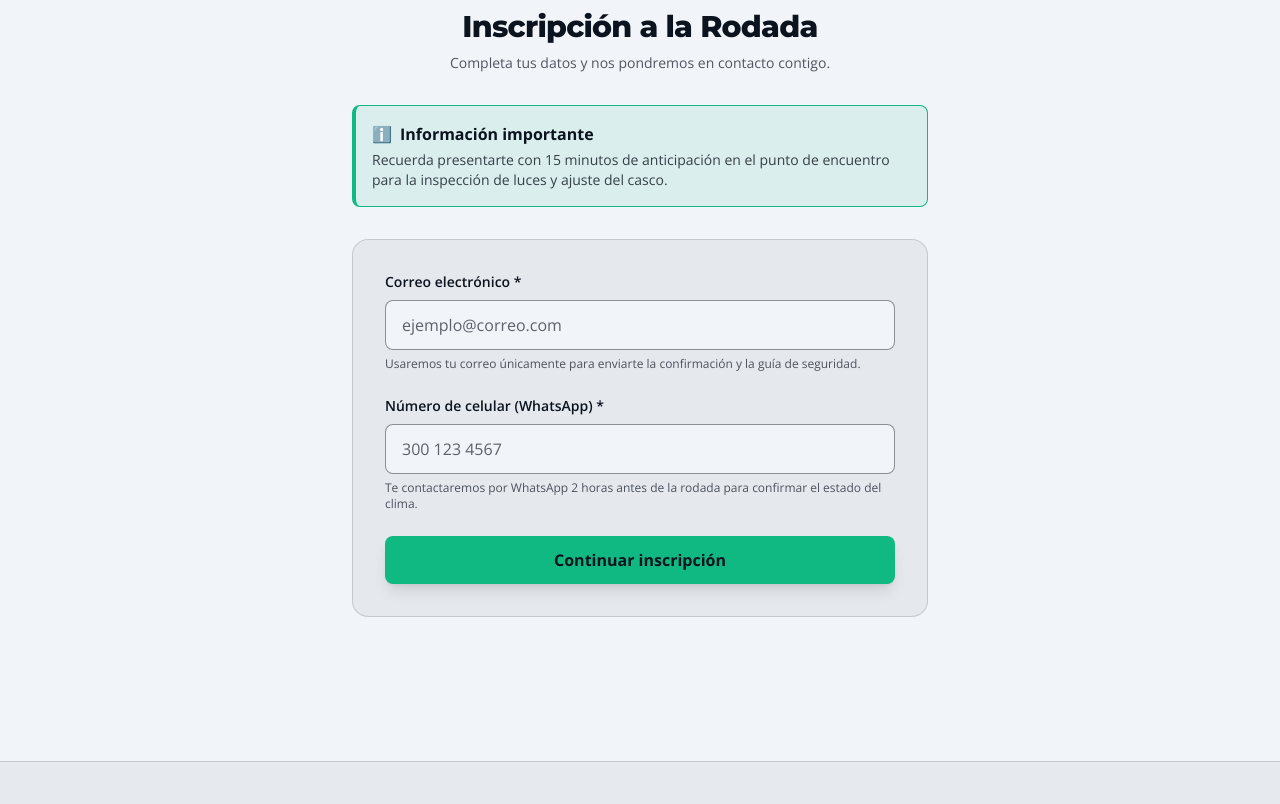
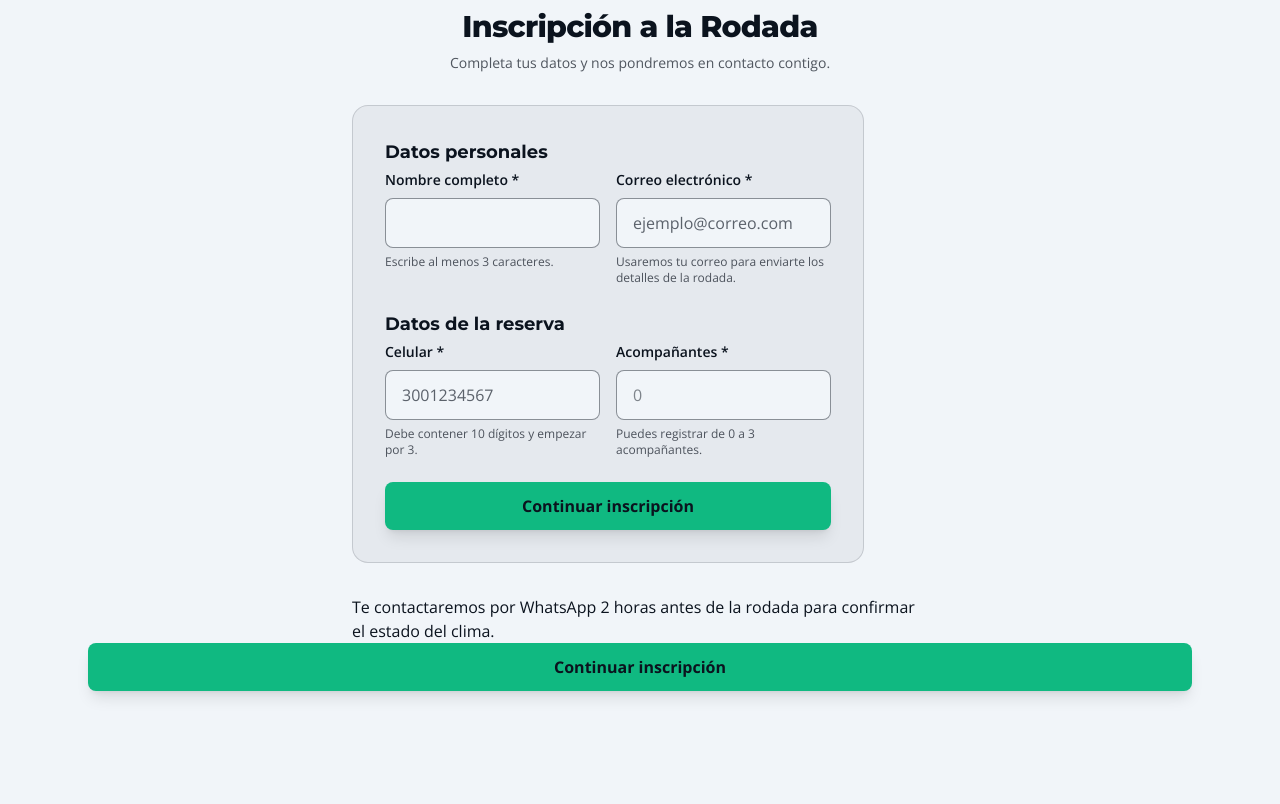
Before and after one commit to porscheodin/RuedasLibres, a website: page nocturna/index.html in a window 1280 px wide. Shown: the part 2297-3101 px from the top of the page. Drawn offline with nearby package versions, Linux system fonts and the light colour scheme.

Commit message:
feat: complete nocturna registration form

```diff
--- a/nocturna/index.html
+++ b/nocturna/index.html
@@ -365,38 +365,73 @@
                         </p>
                     </div>
 
-                    <!-- Alerta copiada idéntica de componentes.html -->
-                    <div class="p-4 bg-verde-ruta/10 border-l-4 border-verde-ruta border border-azul-noche/15 rounded-lg dark:bg-azul-noche dark:border-verde-ruta dark:border-blanco-hielo/10">
-                        <h4 class="flex items-center gap-2 text-base font-bold text-azul-noche dark:text-verde-ruta">
-                            <span>ℹ️</span> Información importante
-                        </h4>
-                        <p class="mt-1 text-sm text-azul-noche/80 dark:text-blanco-hielo/80">
-                            Recuerda presentarte con 15 minutos de anticipación en el punto de encuentro para la inspección de luces y ajuste del casco.
-                        </p>
-                    </div>
+                    <form class="max-w-lg space-y-6 p-6 bg-azul-superficie/5 border border-azul-noche/15 rounded-2xl dark:bg-azul-superficie dark:border-blanco-hielo/10 md:p-8"
+                        onsubmit="return false;">
+                        <fieldset class="grid grid-cols-1 gap-4 md:grid-cols-2">
+                            <legend class="col-span-full mb-1 text-lg font-bold font-montserrat text-azul-noche dark:text-blanco-hielo">
+                                Datos personales
+                            </legend>
 
-                    <!-- Formulario copiado idéntico de componentes.html -->
-                    <form class="space-y-6 p-6 bg-azul-superficie/5 border border-azul-noche/15 rounded-2xl dark:bg-azul-superficie dark:border-blanco-hielo/10 md:p-8" onsubmit="return false;">
                             <div class="flex flex-col">
-                            <label for="campo-correo" class="mb-2 text-sm font-semibold text-azul-noche dark:text-blanco-hielo">
-                                Correo electrónico <span class="text-azul-noche dark:text-verde-ruta">*</span>
+                                <label for="campo-nombre" class="mb-2 text-sm font-semibold text-azul-noche dark:text-blanco-hielo">
+                                    Nombre completo <span class="text-azul-noche dark:text-verde-ruta" aria-hidden="true">*</span>
                                 </label>
-                            <input type="email" id="campo-correo" name="correo" placeholder="ejemplo@correo.com"
-                                aria-describedby="ayuda-correo" required
+                                <input type="text" id="campo-nombre" name="nombre" autocomplete="name" minlength="3" required
+                                    aria-describedby="ayuda-nombre"
                                     class="w-full px-4 py-3 text-sm bg-blanco-hielo border border-azul-noche/45 rounded-lg text-azul-noche transition-colors dark:bg-azul-noche dark:border-blanco-hielo/40 dark:text-blanco-hielo placeholder:text-azul-noche/65 dark:placeholder:text-blanco-hielo/65 md:text-base focus:outline-none focus:ring-2 focus:ring-verde-ruta focus:border-transparent focus:ring-offset-2 focus:ring-offset-blanco-hielo dark:focus:ring-offset-azul-superficie" />
-                            <p id="ayuda-correo" class="mt-1.5 text-xs text-azul-noche/70 dark:text-blanco-hielo/70">
-                                Usaremos tu correo únicamente para enviarte la confirmación y la guía de seguridad.
+                                <p id="ayuda-nombre" class="mt-1.5 text-xs text-azul-noche/70 dark:text-blanco-hielo/70">
+                                    Escribe al menos 3 caracteres.
                                 </p>
                             </div>
 
                             <div class="flex flex-col">
+                                <label for="campo-correo" class="mb-2 text-sm font-semibold text-azul-noche dark:text-blanco-hielo">
+                                    Correo electrónico <span class="text-azul-noche dark:text-verde-ruta" aria-hidden="true">*</span>
+                                </label>
+                                <input type="email" id="campo-correo" name="correo" autocomplete="email" placeholder="ejemplo@correo.com" required
+                                    aria-describedby="ayuda-correo"
+                                    class="w-full px-4 py-3 text-sm bg-blanco-hielo border border-azul-noche/45 rounded-lg text-azul-noche transition-colors dark:bg-azul-noche dark:border-blanco-hielo/40 dark:text-blanco-hielo placeholder:text-azul-noche/65 dark:placeholder:text-blanco-hielo/65 md:text-base focus:outline-none focus:ring-2 focus:ring-verde-ruta focus:border-transparent focus:ring-offset-2 focus:ring-offset-blanco-hielo dark:focus:ring-offset-azul-superficie" />
+                                <p id="ayuda-correo" class="mt-1.5 text-xs text-azul-noche/70 dark:text-blanco-hielo/70">
+                                    Usaremos tu correo para enviarte los detalles de la rodada.
+                                </p>
+                            </div>
+                        </fieldset>
+
+                        <fieldset class="grid grid-cols-1 gap-4 md:grid-cols-2">
+                            <legend class="col-span-full mb-1 text-lg font-bold font-montserrat text-azul-noche dark:text-blanco-hielo">
+                                Datos de la reserva
+                            </legend>
+
+                            <div class="flex flex-col">
                                 <label for="campo-celular" class="mb-2 text-sm font-semibold text-azul-noche dark:text-blanco-hielo">
-                                Número de celular (WhatsApp) <span class="text-azul-noche dark:text-verde-ruta">*</span>
+                                    Celular <span class="text-azul-noche dark:text-verde-ruta" aria-hidden="true">*</span>
                                 </label>
-                            <input type="tel" id="campo-celular" name="celular" placeholder="300 123 4567"
-                                aria-describedby="ayuda-celular" required
+                                <input type="tel" id="campo-celular" name="celular" autocomplete="tel" inputmode="numeric" placeholder="3001234567"
+                                    pattern="3[0-9]{9}" minlength="10" maxlength="10" required aria-describedby="ayuda-celular"
+                                    title="Ingresa 10 dígitos; el primero debe ser 3."
                                     class="w-full px-4 py-3 text-sm bg-blanco-hielo border border-azul-noche/45 rounded-lg text-azul-noche transition-colors dark:bg-azul-noche dark:border-blanco-hielo/40 dark:text-blanco-hielo placeholder:text-azul-noche/65 dark:placeholder:text-blanco-hielo/65 md:text-base focus:outline-none focus:ring-2 focus:ring-verde-ruta focus:border-transparent focus:ring-offset-2 focus:ring-offset-blanco-hielo dark:focus:ring-offset-azul-superficie" />
                                 <p id="ayuda-celular" class="mt-1.5 text-xs text-azul-noche/70 dark:text-blanco-hielo/70">
+                                    Debe contener 10 dígitos y empezar por 3.
+                                </p>
+                            </div>
+
+                            <div class="flex flex-col">
+                                <label for="campo-acompanantes" class="mb-2 text-sm font-semibold text-azul-noche dark:text-blanco-hielo">
+                                    Acompañantes <span class="text-azul-noche dark:text-verde-ruta" aria-hidden="true">*</span>
+                                </label>
+                                <input type="number" id="campo-acompanantes" name="acompanantes" min="0" max="3" step="1" placeholder="0" required
+                                    aria-describedby="ayuda-acompanantes"
+                                    class="w-full px-4 py-3 text-sm bg-blanco-hielo border border-azul-noche/45 rounded-lg text-azul-noche transition-colors dark:bg-azul-noche dark:border-blanco-hielo/40 dark:text-blanco-hielo md:text-base focus:outline-none focus:ring-2 focus:ring-verde-ruta focus:border-transparent focus:ring-offset-2 focus:ring-offset-blanco-hielo dark:focus:ring-offset-azul-superficie" />
+                                <p id="ayuda-acompanantes" class="mt-1.5 text-xs text-azul-noche/70 dark:text-blanco-hielo/70">
+                                    Puedes registrar de 0 a 3 acompañantes.
+                                </p>
+                            </div>
+                        </fieldset>
+
+                        <button type="submit" class="w-full px-6 py-3 btn-primary">
+                            Continuar inscripción
+                        </button>
+                    </form>
                                 Te contactaremos por WhatsApp 2 horas antes de la rodada para confirmar el estado del clima.
                             </p>
                         </div>
```
Also changed, not shown: bitacora.txt (+18 -0 lines), nocturna/src/output.css. Lines whose indentation alone changed are shown as unchanged.
